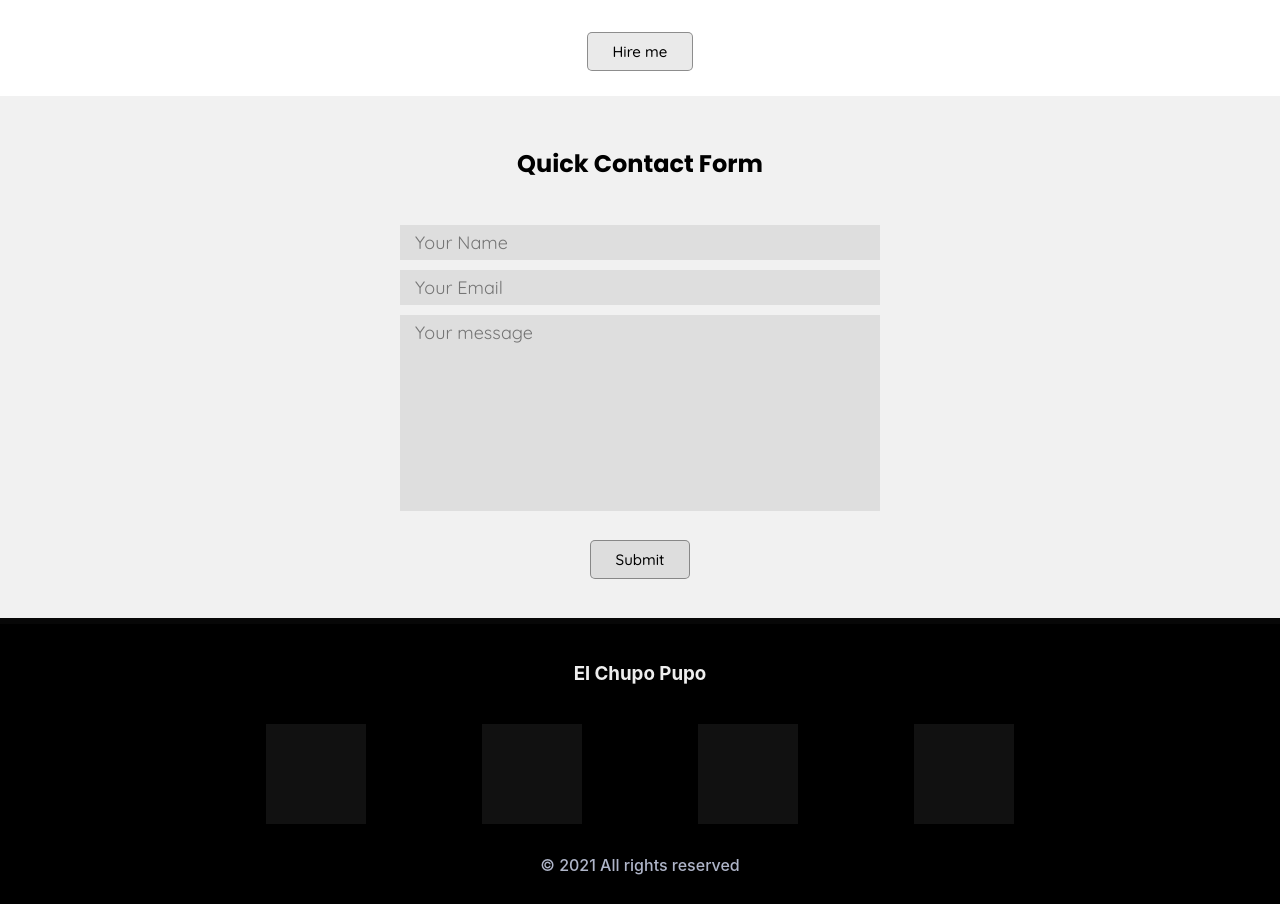
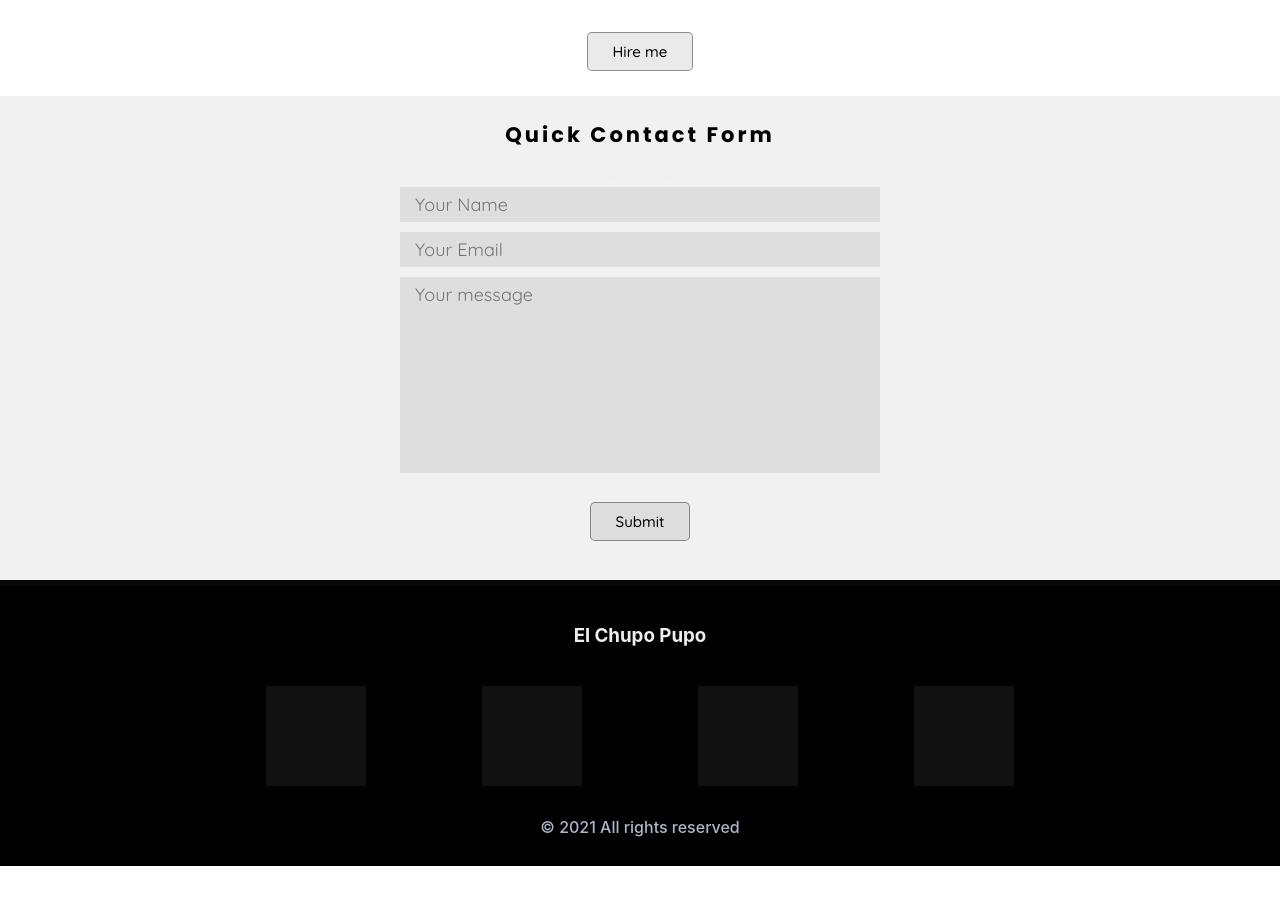
Before and after one commit to dzimentey/portfolio, a React (Create React App) app: page / in a window 1280 px wide. Shown: the part 2440-3344 px from the top of the page. After the commit the page ends 3306 px from the top, so only its background shows below. Built offline with nearby package versions, Linux system fonts and the light colour scheme.

Commit message:
add: Title component

```diff
--- a/src/contacts/Contacts.tsx
+++ b/src/contacts/Contacts.tsx
@@ -1,13 +1,14 @@
 import React from 'react';
 import s from './Contacts.module.css'
 import common from '../common/styles/Container.module.css'
+import {Title} from "../common/components/title/Title";
 
 export const Contacts = () => {
     return (
         <div className={s.contactsBlock}>
             <div className={`${common.container} ${s.contactsContainer}`}>
-                <h3 className={s.title}>Quick Contact Form</h3>
 
+                <Title text={'Quick Contact Form'} />
                     <form action="" className={s.form}>
                         <input type="text" placeholder={'Your Name'}/>
                         <input type="text" placeholder={'Your Email'}/>
```
